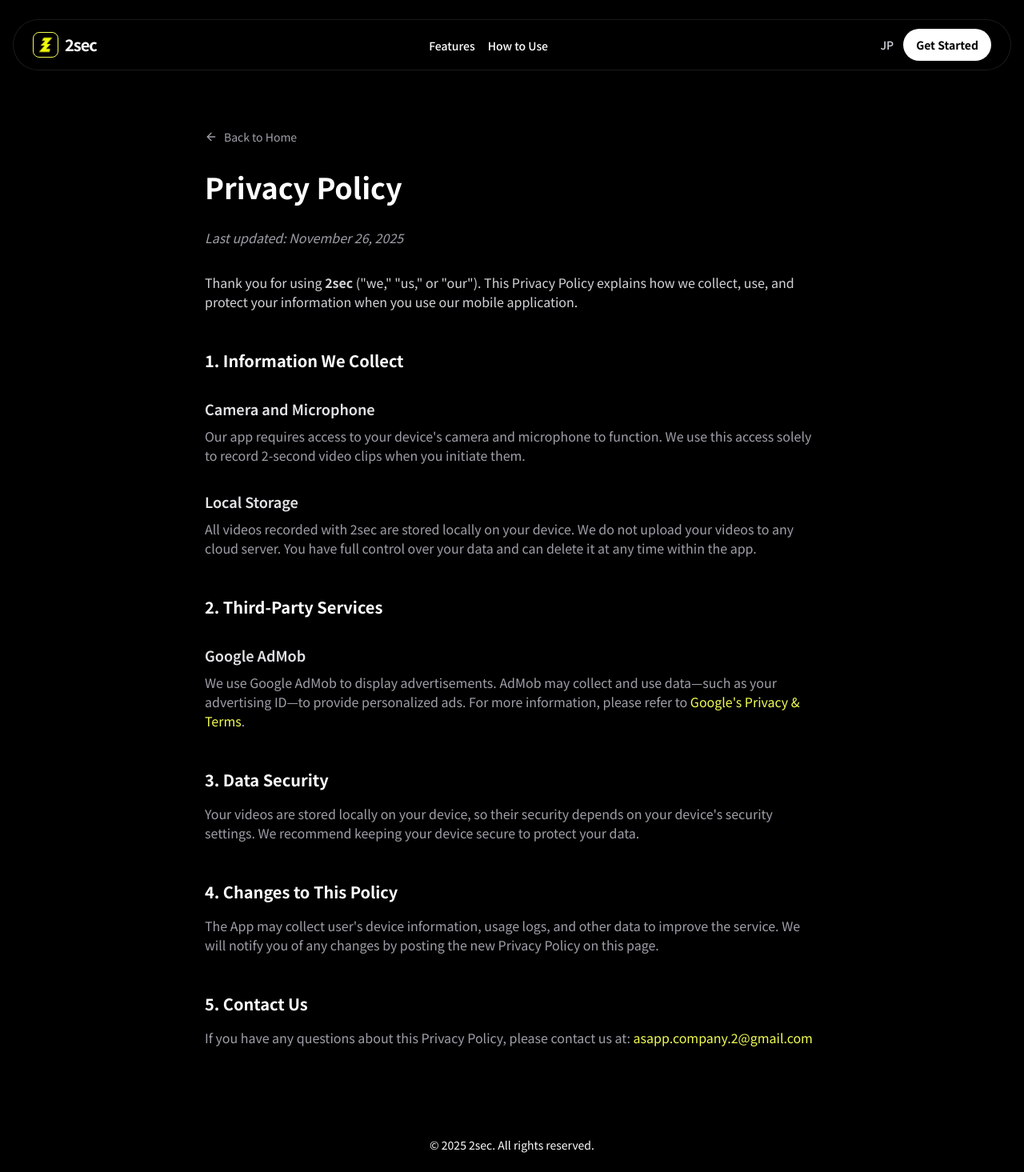
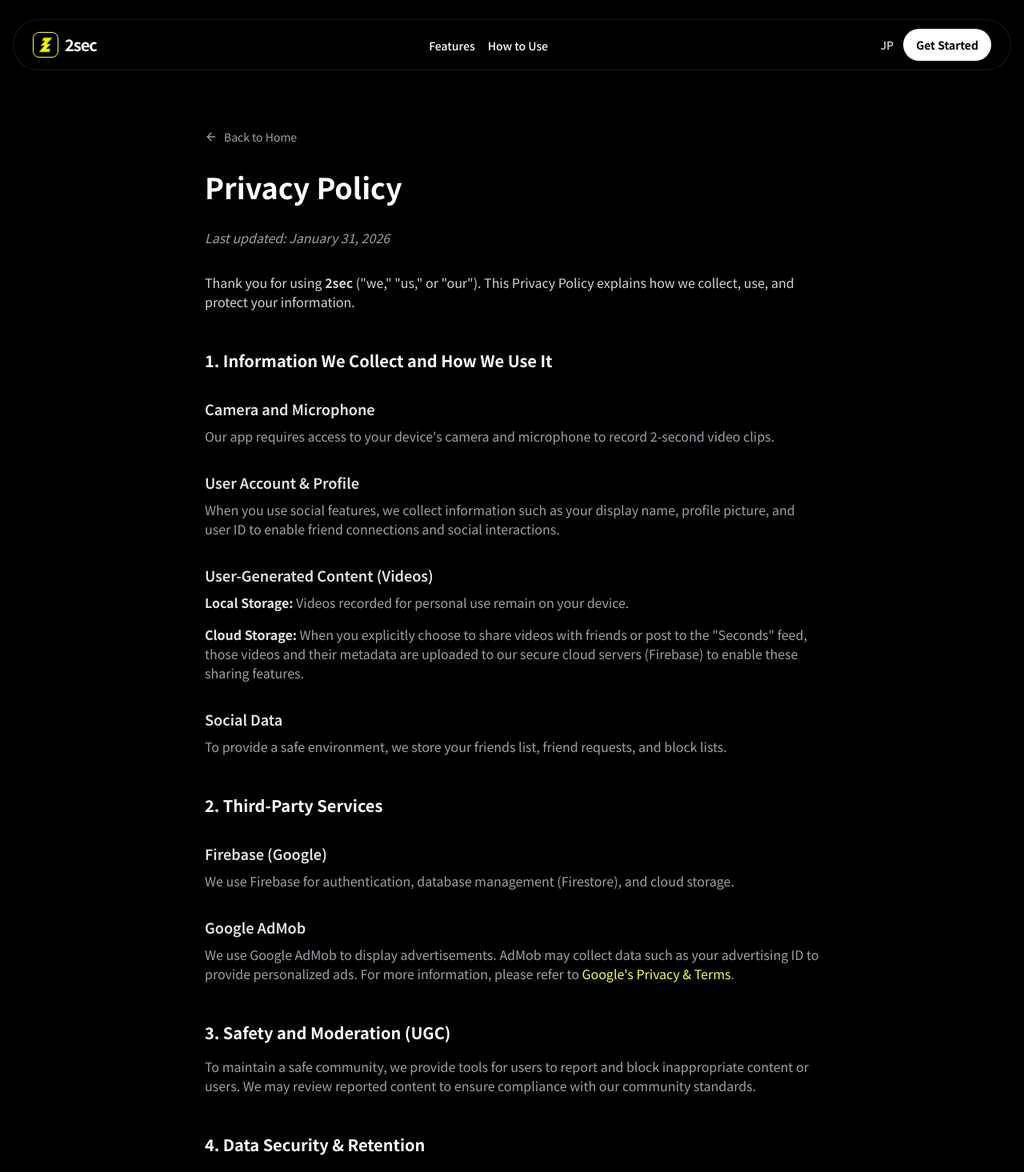
Before and after one commit to Ashunar0/2sec-lp, a Next.js app: page /en/privacy in a window 1280 px wide. Shown: the top 1465 px of the page at 80% size. Built offline with nearby package versions, Linux system fonts and the light colour scheme.

Commit message:
Update Privacy Policy and add Terms of Use (EULA) for Store review

```diff
--- a/app/[lang]/privacy/page.tsx
+++ b/app/[lang]/privacy/page.tsx
@@ -22,43 +22,68 @@
 
           <div className="max-w-none">
             <p className="text-zinc-400 italic mb-8">
-              Last updated: November 26, 2025
+              Last updated: January 31, 2026
             </p>
 
             <p className="mb-8 text-zinc-300">
-              Thank you for using <strong>2sec</strong> (&quot;we,&quot; &quot;us,&quot; or &quot;our&quot;). This Privacy Policy explains how we collect, use, and protect your information when you use our mobile application.
+              Thank you for using <strong>2sec</strong> (&quot;we,&quot; &quot;us,&quot; or &quot;our&quot;). This Privacy Policy explains how we collect, use, and protect your information.
             </p>
 
-            <h2 className="text-xl font-bold mt-12 mb-4 text-white">1. Information We Collect</h2>
+            <h2 className="text-xl font-bold mt-12 mb-4 text-white">1. Information We Collect and How We Use It</h2>
 
             <h3 className="text-lg font-semibold mt-8 mb-2 text-zinc-200">Camera and Microphone</h3>
             <p className="text-zinc-400 mb-4">
-              Our app requires access to your device&apos;s camera and microphone to function. We use this access solely to record 2-second video clips when you initiate them.
+              Our app requires access to your device&apos;s camera and microphone to record 2-second video clips.
             </p>
 
-            <h3 className="text-lg font-semibold mt-8 mb-2 text-zinc-200">Local Storage</h3>
+            <h3 className="text-lg font-semibold mt-8 mb-2 text-zinc-200">User Account & Profile</h3>
             <p className="text-zinc-400 mb-4">
-              All videos recorded with 2sec are stored locally on your device. We do not upload your videos to any cloud server. You have full control over your data and can delete it at any time within the app.
+              When you use social features, we collect information such as your display name, profile picture, and user ID to enable friend connections and social interactions.
+            </p>
+
+            <h3 className="text-lg font-semibold mt-8 mb-2 text-zinc-200">User-Generated Content (Videos)</h3>
+            <div className="text-zinc-400 mb-4 space-y-4">
+              <p>
+                <strong className="text-zinc-200">Local Storage:</strong> Videos recorded for personal use remain on your device.
+              </p>
+              <p>
+                <strong className="text-zinc-200">Cloud Storage:</strong> When you explicitly choose to share videos with friends or post to the &quot;Seconds&quot; feed, those videos and their metadata are uploaded to our secure cloud servers (Firebase) to enable these sharing features.
+              </p>
+            </div>
+
+            <h3 className="text-lg font-semibold mt-8 mb-2 text-zinc-200">Social Data</h3>
+            <p className="text-zinc-400 mb-4">
+              To provide a safe environment, we store your friends list, friend requests, and block lists.
             </p>
 
             <h2 className="text-xl font-bold mt-12 mb-4 text-white">2. Third-Party Services</h2>
 
+            <h3 className="text-lg font-semibold mt-8 mb-2 text-zinc-200">Firebase (Google)</h3>
+            <p className="text-zinc-400 mb-4">
+              We use Firebase for authentication, database management (Firestore), and cloud storage.
+            </p>
+
             <h3 className="text-lg font-semibold mt-8 mb-2 text-zinc-200">Google AdMob</h3>
             <p className="text-zinc-400 mb-4">
-              We use Google AdMob to display advertisements. AdMob may collect and use data—such as your advertising ID—to provide personalized ads. For more information, please refer to <a href="https://policies.google.com/technologies/ads" target="_blank" rel="noopener noreferrer" className="text-accent hover:underline">Google&apos;s Privacy & Terms</a>.
+              We use Google AdMob to display advertisements. AdMob may collect data such as your advertising ID to provide personalized ads. For more information, please refer to <a href="https://policies.google.com/technologies/ads" target="_blank" rel="noopener noreferrer" className="text-accent hover:underline">Google&apos;s Privacy & Terms</a>.
             </p>
 
-            <h2 className="text-xl font-bold mt-12 mb-4 text-white">3. Data Security</h2>
+            <h2 className="text-xl font-bold mt-12 mb-4 text-white">3. Safety and Moderation (UGC)</h2>
             <p className="text-zinc-400 mb-4">
-              Your videos are stored locally on your device, so their security depends on your device&apos;s security settings. We recommend keeping your device secure to protect your data.
+              To maintain a safe community, we provide tools for users to report and block inappropriate content or users. We may review reported content to ensure compliance with our community standards.
             </p>
 
-            <h2 className="text-xl font-bold mt-12 mb-4 text-white">4. Changes to This Policy</h2>
+            <h2 className="text-xl font-bold mt-12 mb-4 text-white">4. Data Security & Retention</h2>
             <p className="text-zinc-400 mb-4">
-              The App may collect user&apos;s device information, usage logs, and other data to improve the service. We will notify you of any changes by posting the new Privacy Policy on this page.
+              We implement industry-standard security measures to protect your data. You can delete your shared content or your entire account at any time through the in-app settings, which will remove your data from our servers.
             </p>
 
-            <h2 className="text-xl font-bold mt-12 mb-4 text-white">5. Contact Us</h2>
+            <h2 className="text-xl font-bold mt-12 mb-4 text-white">5. Changes to This Policy</h2>
+            <p className="text-zinc-400 mb-4">
+              We may update our Privacy Policy from time to time. We will notify you of any changes by posting the new Privacy Policy on this page.
+            </p>
+
+            <h2 className="text-xl font-bold mt-12 mb-4 text-white">6. Contact Us</h2>
             <p className="text-zinc-400 mb-4">
               If you have any questions about this Privacy Policy, please contact us at: <a href="mailto:asapp.company.2@gmail.com" className="text-accent hover:underline">asapp.company.2@gmail.com</a>
             </p>
--- /dev/null
+++ b/app/[lang]/terms/page.tsx
@@ -0,0 +1,76 @@
+import Footer from '@/components/Footer';
+import Link from 'next/link';
+import { ArrowLeft } from 'lucide-react';
+import { getDictionary } from '@/lib/get-dictionary';
+
+export default async function TermsOfUse({ params: { lang } }: { params: { lang: string } }) {
+    const dict = await getDictionary(lang);
+
+    return (
+        <main className="min-h-screen bg-black text-white selection:bg-accent selection:text-black pt-24">
+            <div className="w-full px-6 py-12 md:py-16 overflow-hidden">
+                <div className="max-w-3xl mx-auto">
+                    <Link
+                        href="/"
+                        className="inline-flex items-center gap-2 text-sm text-zinc-400 hover:text-accent transition-colors mb-8 group"
+                    >
+                        <ArrowLeft className="w-4 h-4 group-hover:-translate-x-1 transition-transform" />
+                        Back to Home
+                    </Link>
+
+                    <h1 className="text-3xl md:text-4xl font-bold mb-8 text-white">Terms of Use (EULA)</h1>
+
+                    <div className="max-w-none">
+                        <p className="text-zinc-400 italic mb-8">
+                            Last updated: January 31, 2026
+                        </p>
+
+                        <p className="mb-8 text-zinc-300">
+                            By downloading or using the <strong>2sec</strong> application, these terms will automatically apply to you.
+                        </p>
+
+                        <h2 className="text-xl font-bold mt-12 mb-4 text-white">1. Standard EULA</h2>
+                        <p className="text-zinc-400 mb-4">
+                            The use of this App is governed by Apple&apos;s Standard Licensed Application End User License Agreement (Standard EULA). In addition to the terms of the Standard EULA, the following User-Generated Content (UGC) rules apply.
+                            <br />
+                            (Link: <a href="https://www.apple.com/legal/internet-services/itunes/dev/stdeula/" target="_blank" rel="noopener noreferrer" className="text-accent hover:underline break-all">https://www.apple.com/legal/internet-services/itunes/dev/stdeula/</a>)
+                        </p>
+
+                        <h2 className="text-xl font-bold mt-12 mb-4 text-white">2. User-Generated Content (UGC) Policy</h2>
+                        <p className="text-zinc-400 mb-4">
+                            &quot;2sec&quot; allows users to share short video clips with friends and the community. To ensure a safe experience, we have a Zero-Tolerance Policy regarding objectionable content.
+                        </p>
+
+                        <h3 className="text-lg font-semibold mt-8 mb-2 text-zinc-200">Prohibited Content:</h3>
+                        <p className="text-zinc-400 mb-2">You may not post content that is:</p>
+                        <ul className="list-disc list-inside text-zinc-400 mb-4 space-y-1 ml-4">
+                            <li>Harassing, abusive, threatening, or harmful to others.</li>
+                            <li>Sexually explicit or pornographic.</li>
+                            <li>Violent, graphic, or encouraging illegal acts.</li>
+                            <li>Discriminatory (based on race, religion, gender, etc.).</li>
+                            <li>Infringing on the privacy or intellectual property of others.</li>
+                        </ul>
+
+                        <h3 className="text-lg font-semibold mt-8 mb-2 text-zinc-200">Moderation and Enforcement:</h3>
+                        <ul className="list-disc list-inside text-zinc-400 mb-4 space-y-1 ml-4">
+                            <li>We provide in-app tools for users to report (flag) and block any user or content.</li>
+                            <li>Reported content will be reviewed within 24 hours.</li>
+                            <li>If found in violation of these terms, we will remove the content and/or suspend the user&apos;s account immediately.</li>
+                        </ul>
+
+                        <h2 className="text-xl font-bold mt-12 mb-4 text-white">3. Limitation of Liability</h2>
+                        <p className="text-zinc-400 mb-4">
+                            You use the App at your own risk. We are not responsible for any personal interactions or the content shared by users.
+                        </p>
+
+                        <h2 className="text-xl font-bold mt-12 mb-4 text-white">4. Contact</h2>
+                        <p className="text-zinc-400 mb-4">
+                            If you have any questions or report violations, please contact: <a href="mailto:asapp.company.2@gmail.com" className="text-accent hover:underline">asapp.company.2@gmail.com</a>
+                        </p>
+                    </div>
+                </div>
+            </div>
+            <Footer dict={dict.footer} />
+        </main>
+    );
+}
--- a/components/Information.tsx
+++ b/components/Information.tsx
@@ -55,9 +55,7 @@
               {dict.terms.description}
             </p>
             <Link
-              href="https://www.apple.com/legal/internet-services/itunes/dev/stdeula/"
-              target="_blank"
-              rel="noopener noreferrer"
+              href="/terms"
               className="mt-auto pt-2 flex items-center gap-1 text-[10px] text-white hover:text-accent transition-colors w-fit group/link"
             >
               {dict.terms.link} <ArrowUpRight className="w-3 h-3 group-hover/link:translate-x-0.5 group-hover/link:-translate-y-0.5 transition-transform" />
```
Also changed, not shown: 4 other files (tests, documents, lock files or other folders).
